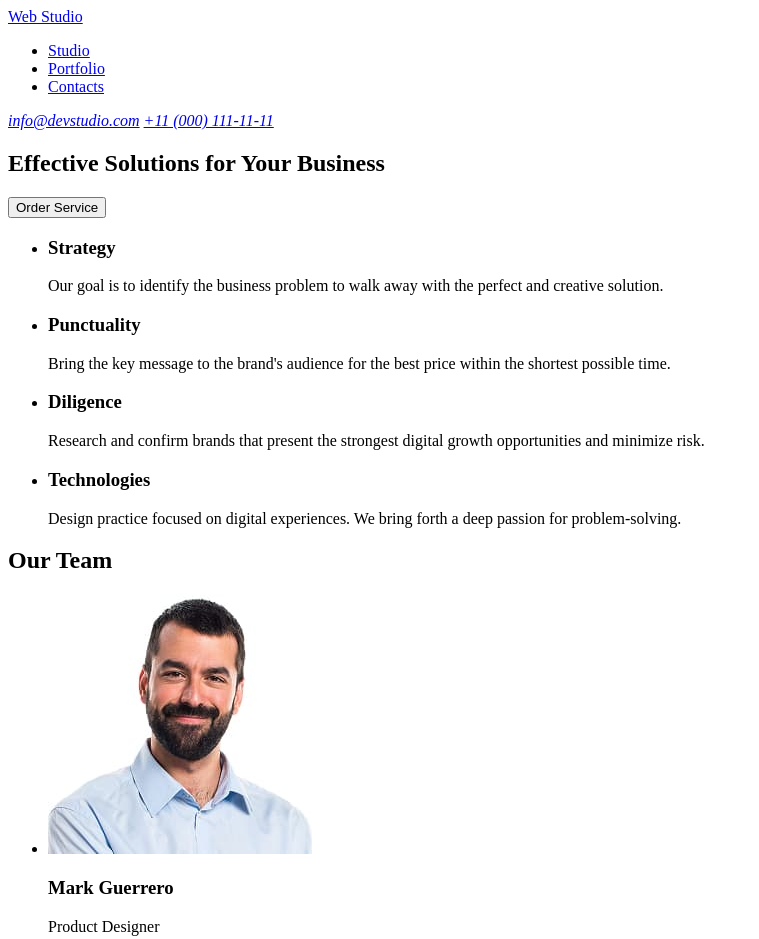
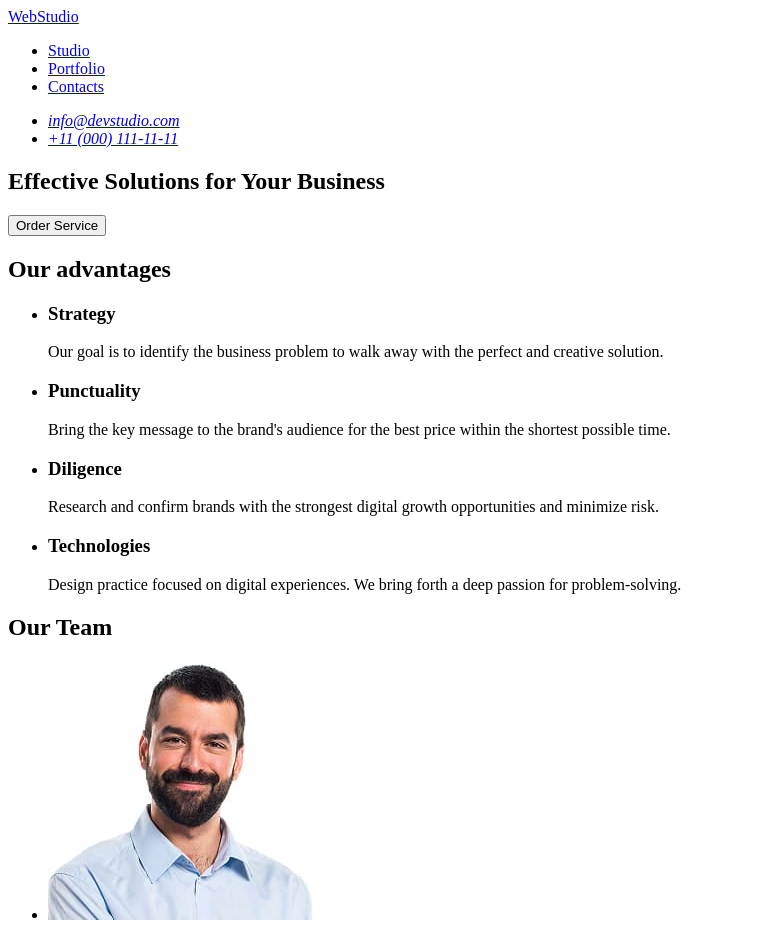
Before and after one commit to VVllaadd73/goit-markup-hw-01, a plain HTML site: page index.html in a window 1280 px wide. Shown: the top 939 px of the page, without its empty margins (0-759 px from the left). Drawn offline with Linux system fonts and the light colour scheme.

Commit message:
Update index.html

```diff
--- a/index.html
+++ b/index.html
@@ -8,7 +8,7 @@
 <body>
 	<header>
 		<nav>
-			<a href="./index.html">Web Studio</a>
+			<a href="./index.html">WebStudio</a>
 			<ul>
 				<li><a href="#">Studio</a></li>
 				<li><a href="#">Portfolio</a></li>
@@ -16,8 +16,10 @@
 			</ul>
 		</nav>
 		<address>
-			<a href="mailto:info@devstudio.com">info@devstudio.com</a>
-			<a href="tel:+110001111111">+11 (000) 111-11-11</a>
+			<ul>
+				<li><a href="mailto:info@devstudio.com">info@devstudio.com</a></li>
+				<li><a href="tel:+110001111111">+11 (000) 111-11-11</a></li>
+			</ul>
 		</address>
 	</header>
 	<main>
@@ -26,6 +28,7 @@
 			<button type="button">Order Service</button>
 		</section>
 		<section>
+			<h2>Our advantages</h2>
 			<ul>
 				<li>
 					<h3>Strategy</h3>
@@ -37,7 +40,7 @@
 				</li>
 				<li>
 					<h3>Diligence</h3>
-					<p>Research and confirm brands that present the strongest digital growth opportunities and minimize risk.</p>
+					<p>Research and confirm brands with the strongest digital growth opportunities and minimize risk.</p>
 				</li>
 				<li>
 					<h3>Technologies</h3>
@@ -72,7 +75,7 @@
 		</section>
 	</main>
 	<footer>
-		<a href="./index.html">Web Studio</a>
+		<a href="./index.html">WebStudio</a>
 		<p>Increase the flow of customers and sales for your business with digital marketing & growth solutions.</p>
 	</footer>
 </body>
```
